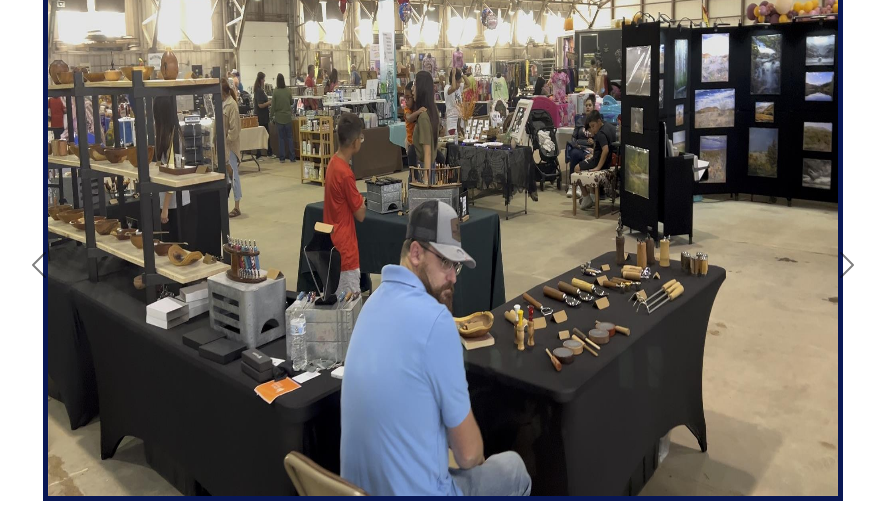
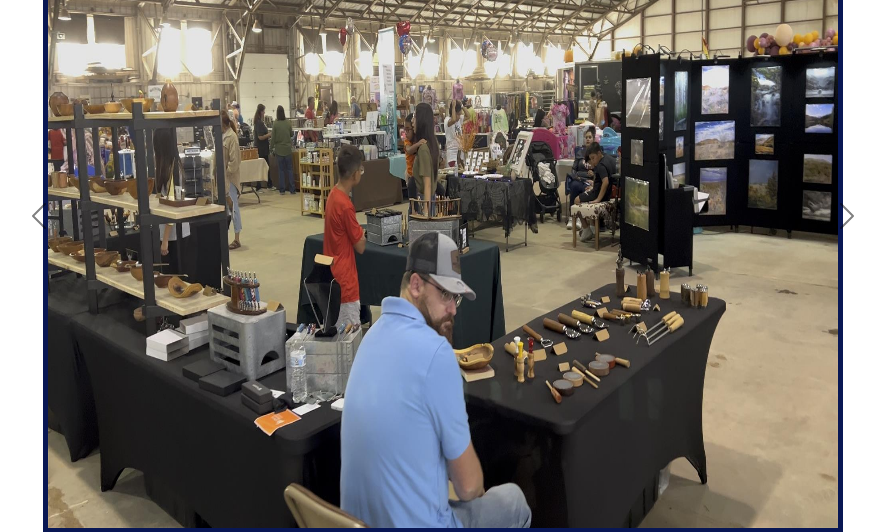
Before and after one commit to Twee22/running-water-draw-website, a Flask app: page / in a window 1280 px wide; the page is wider, and only the part inside the window is pictured. Shown: the part 2248-2780 px from the top of that part, without its empty margins (197-1082 px from the left). Run offline with Flask 2, Linux system fonts and the light colour scheme; some libraries are stand-ins or nearby versions.

Commit message:
move h2 tag

```diff
--- a/app/static/index.css
+++ b/app/static/index.css
@@ -277,12 +277,12 @@ controls location of next and previous arrows
 */
 .carousel-control-next-icon {
     margin-left: -280px;
-    margin-top: 680px;
+    margin-top: 550px;
 }
 
 .carousel-control-prev-icon {
     margin-right: -280px;
-    margin-top: 680px
+    margin-top: 550px
 
 }
 
--- a/app/templates/index.html
+++ b/app/templates/index.html
@@ -81,7 +81,7 @@
                             <tr>
                                 <td>Tracy Reed</td>
                                 <td>Scentsy</td>
-                                <td>warmes, wax, diffusers</td>
+                                <td>warmers, wax, diffusers</td>
                                 <td>19</td>
                                 <td>20</td>
                             </tr>
@@ -91,7 +91,7 @@
              </div>
 
             <!-- Header before carousel -->
-            <h2>Pictures of the Festival</h2> <br><br>
+            <br><br> <h2>Pictures of the Festival</h2> <br><br>
         </div>
 
 
```
